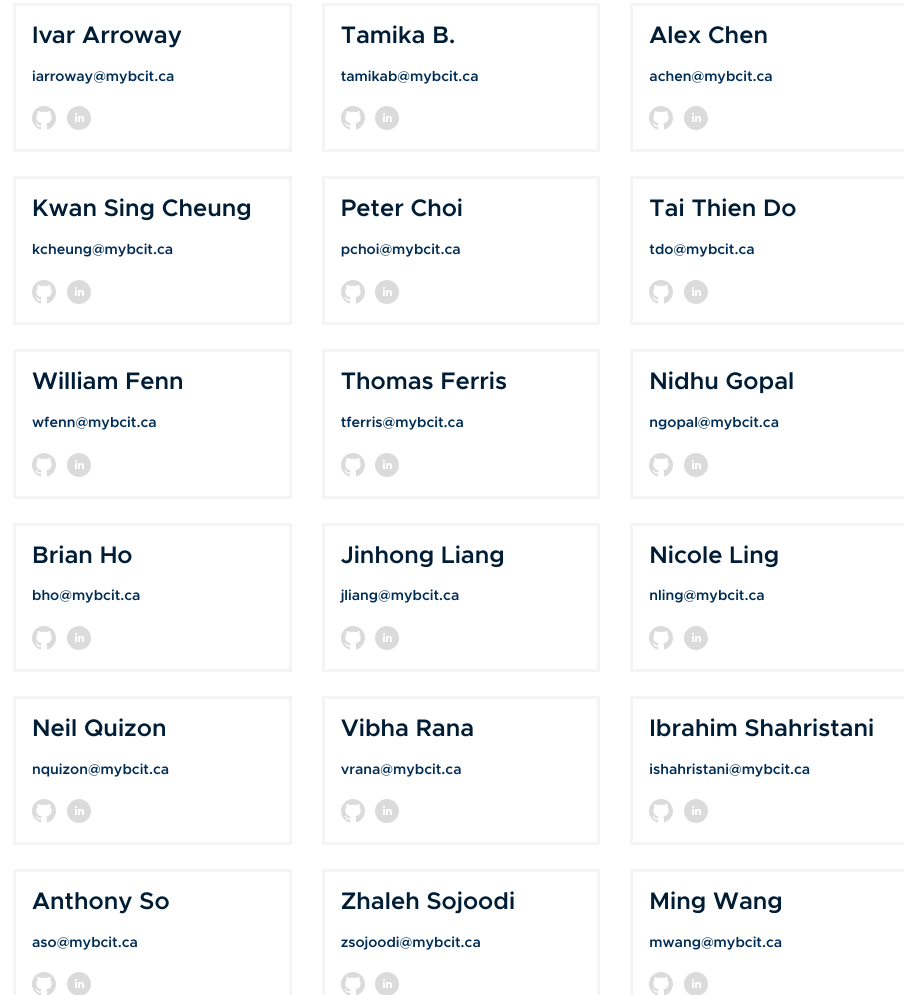
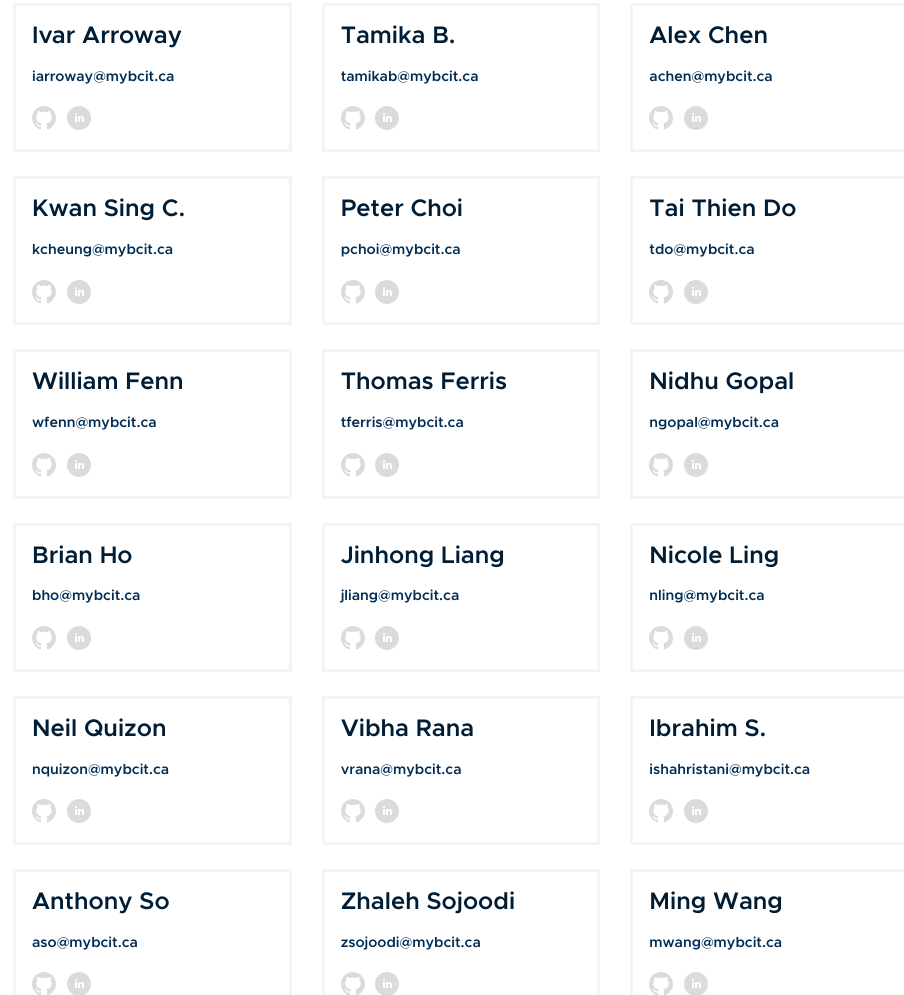
Before and after one commit to zhaleh-sojoodi/FrontEnd-project, a plain HTML site: page students.html in a window 1280 px wide. Shown: the part 709-1704 px from the top of the page, without its empty margins (179-1083 px from the left). Drawn offline with nearby package versions, Linux system fonts and the light colour scheme.

Commit message:
Update students.html

```diff
--- a/students.html
+++ b/students.html
@@ -88,7 +88,7 @@
             <div class="row">
                 <div class="col-lg-4 col-md-4 mb-4">
                     <div class="card p-3">
-                        <h1>Kwan Sing Cheung</h1>
+                        <h1>Kwan Sing C.</h1>
                         <span>kcheung@mybcit.ca</span>
                         <div class="student-socials">
                             <a href="./"><img src="./svg/github.svg"></a>
@@ -213,7 +213,7 @@
                 </div>
                  <div class="col-lg-4 col-md-4 mb-4">
                     <div class="card p-3">
-                        <h1>Ibrahim Shahristani</h1>
+                        <h1>Ibrahim S.</h1>
                         <span>ishahristani@mybcit.ca</span>
                         <div class="student-socials">
                             <a href="./"><img src="./svg/github.svg"></a>
```
